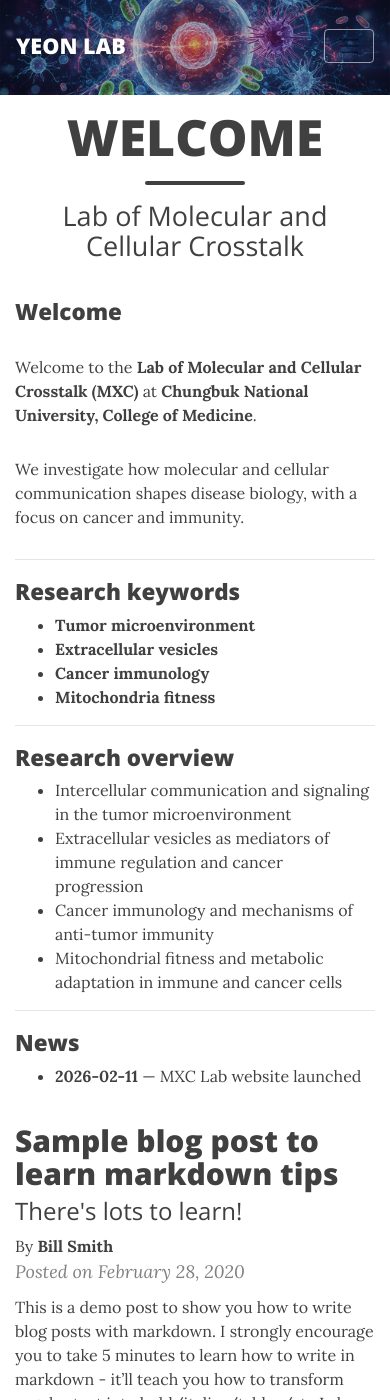
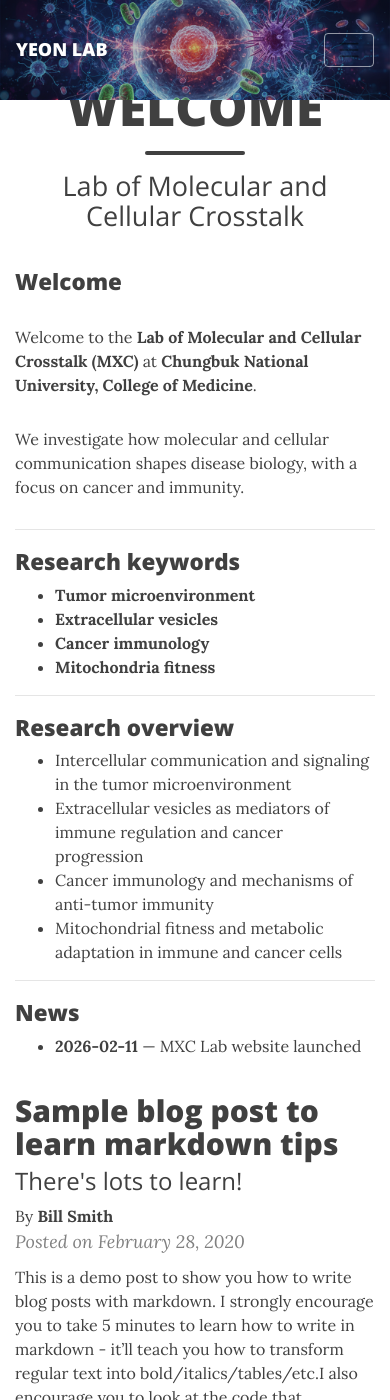
Before and after one commit to mjyeon0807-hub/mjyeon0807-hub.github.io, a Jekyll site: the page built from index.md, in a window 390 px wide and 1400 px high. Built offline with Jekyll 4.4.1, drawn with Linux system fonts in a browser that asks for light colours; comment, search, counter and statistics services are not loaded.

Commit message:
Update custom.css

```diff
--- a/assets/css/custom.css
+++ b/assets/css/custom.css
@@ -1,35 +1,29 @@
-/* ==========================================================================
-   Yeon Lab — Navbar banner + header spacing (stable)
-   Fixes:
-   - Keep banner background for ALL navbar states (top-nav-short included)
-   - Prevent home/page titles from hiding under the fixed banner
-   ========================================================================== */
+/* Custom overrides for Yeon Lab */
 
-/* Banner navbar background (apply to ALL states) */
-nav.navbar.navbar-custom,
-nav.navbar.navbar-custom.top-nav-regular,
-nav.navbar.navbar-custom.top-nav-short,
-nav.navbar.navbar-custom.top-nav-short-permanent {
-  background: none !important;
+/* =========================
+   Navbar banner background
+   ========================= */
 
+nav.navbar.navbar-custom {
+  /* header-2 image as full top banner */
+  background-color: transparent !important;
   background-image: url("/assets/img/header-2.png") !important;
   background-size: cover !important;
   background-position: center center !important;
   background-repeat: no-repeat !important;
 
-  min-height: 125px !important;
-  padding-top: 14px !important;
-  padding-bottom: 14px !important;
+  /* make banner tall enough to look like a cover */
+  min-height: 140px;
 
-  border-bottom: 3px solid rgba(0, 0, 0, 0.12) !important;
+  border-bottom: 1px solid rgba(0,0,0,0.12) !important;
 }
 
-/* Dark overlay for readability */
+/* Dark overlay so menu text is readable */
 nav.navbar.navbar-custom::before {
   content: "";
   position: absolute;
   inset: 0;
-  background: rgba(0, 0, 0, 0.25);
+  background: rgba(0,0,0,0.25);
   pointer-events: none;
 }
 
@@ -39,83 +33,33 @@ nav.navbar.navbar-custom > * {
   z-index: 1;
 }
 
-/* Brand + links readable on banner */
+/* White text on banner */
 nav.navbar.navbar-custom .navbar-brand,
-nav.navbar.navbar-custom .navbar-nav .nav-link,
-nav.navbar.navbar-custom .navbar-toggler {
-  color: #ffffff !important;
-  text-shadow: 0 2px 10px rgba(0, 0, 0, 0.55);
-  font-weight: 800;
-  line-height: 1.1 !important;
+nav.navbar.navbar-custom .navbar-nav .nav-link {
+  color: #fff !important;
+  text-shadow: 0 2px 10px rgba(0,0,0,0.55);
 }
 
-/* Sizes */
-nav.navbar.navbar-custom .navbar-brand {
-  font-size: 1.6rem !important;
-}
-nav.navbar.navbar-custom .navbar-nav .nav-link {
-  font-size: 1.05rem !important;
-  padding-top: 13px !important;
-  padding-bottom: 13px !important;
+/* Hover */
+nav.navbar.navbar-custom .navbar-nav .nav-link:hover,
+nav.navbar.navbar-custom .navbar-nav .nav-link:focus,
+nav.navbar.navbar-custom .navbar-brand:hover,
+nav.navbar.navbar-custom .navbar-brand:focus {
+  color: #fff !important;
+  opacity: 0.9;
 }
 
-/* Toggler visibility */
+/* Make toggler visible on dark-ish banner */
 nav.navbar.navbar-custom .navbar-toggler {
-  border-color: rgba(255, 255, 255, 0.55) !important;
+  border-color: rgba(255,255,255,0.55) !important;
 }
 nav.navbar.navbar-custom .navbar-toggler-icon {
   filter: invert(1) contrast(2);
 }
 
-/* Dropdown readable */
-nav.navbar.navbar-custom .dropdown-menu {
-  background: #ffffff !important;
-}
-nav.navbar.navbar-custom .dropdown-menu .dropdown-item {
-  color: #222 !important;
-  text-shadow: none !important;
-}
-
-/* Hide logo image brand */
-nav.navbar.navbar-custom .navbar-brand-logo {
-  display: none !important;
-}
-
-/* =========================
-   Fix: page/home header hiding under the banner
-   ========================= */
-/* Push the header down by (banner height + a small gap) */
-header > .intro-header.big-img {
-  margin-top: 145px !important; /* 125px banner + ~20px gap */
-}
-
-/* Also push non-image headers a bit (some pages use non big-img header) */
-header > .intro-header:not(.big-img) {
-  margin-top: 145px !important;
-}
-
-/* Mobile adjustments */
+/* Mobile: slightly shorter banner */
 @media (max-width: 768px) {
-  nav.navbar.navbar-custom,
-  nav.navbar.navbar-custom.top-nav-regular,
-  nav.navbar.navbar-custom.top-nav-short,
-  nav.navbar.navbar-custom.top-nav-short-permanent {
-    min-height: 95px !important;
-    padding-top: 10px !important;
-    padding-bottom: 10px !important;
-  }
-
-  nav.navbar.navbar-custom .navbar-brand {
-    font-size: 1.35rem !important;
-  }
-  nav.navbar.navbar-custom .navbar-nav .nav-link {
-    font-size: 0.95rem !important;
-    padding-top: 10px !important;
-    padding-bottom: 10px !important;
-  }
-
-  header > .intro-header.big-img,
-  header > .intro-header:not(.big-img) {
-    margin-top: 110px !important; /* 95px + ~15px gap */
+  nav.navbar.navbar-custom {
+    min-height: 100px;
   }
 }
```
